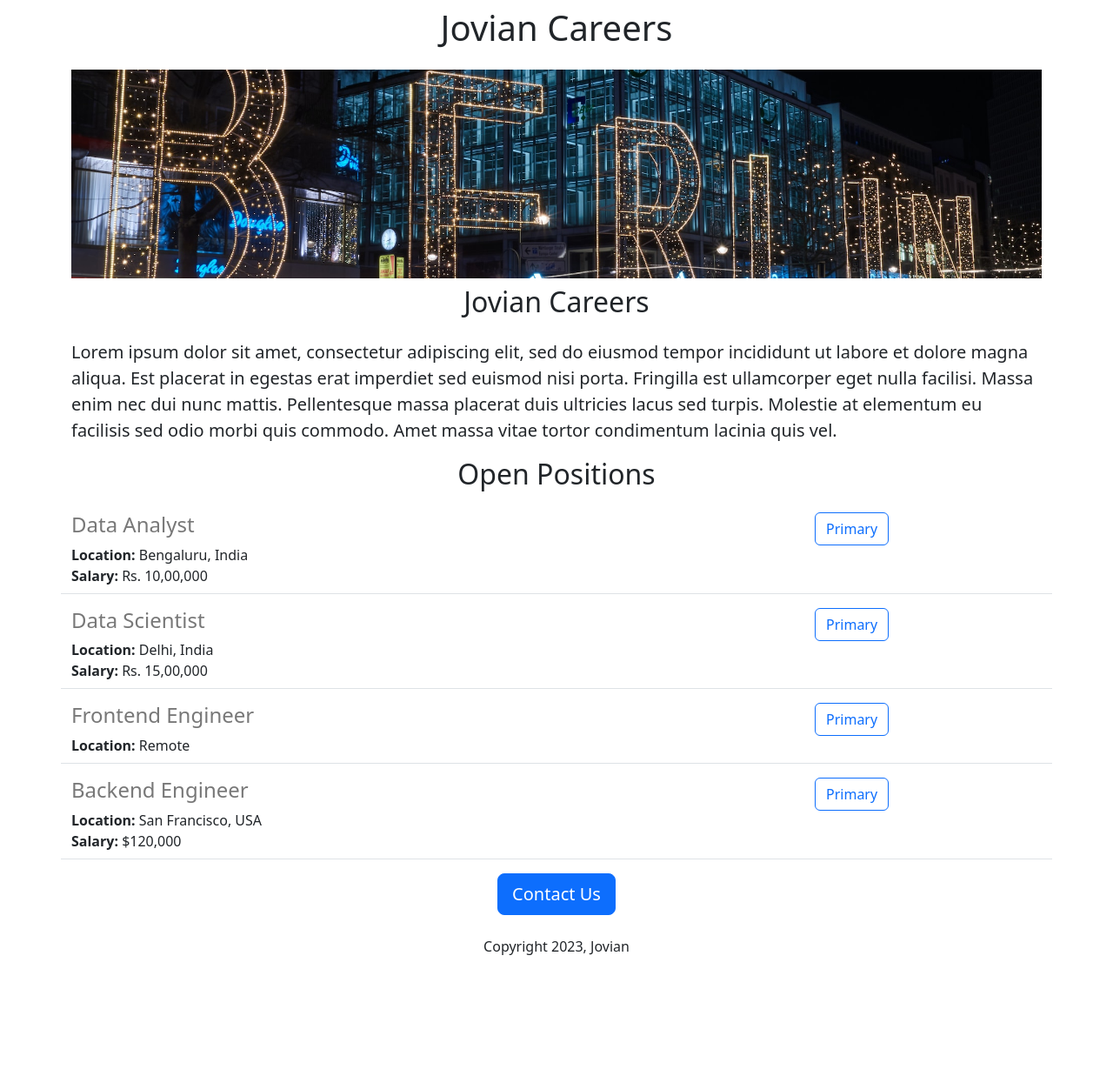
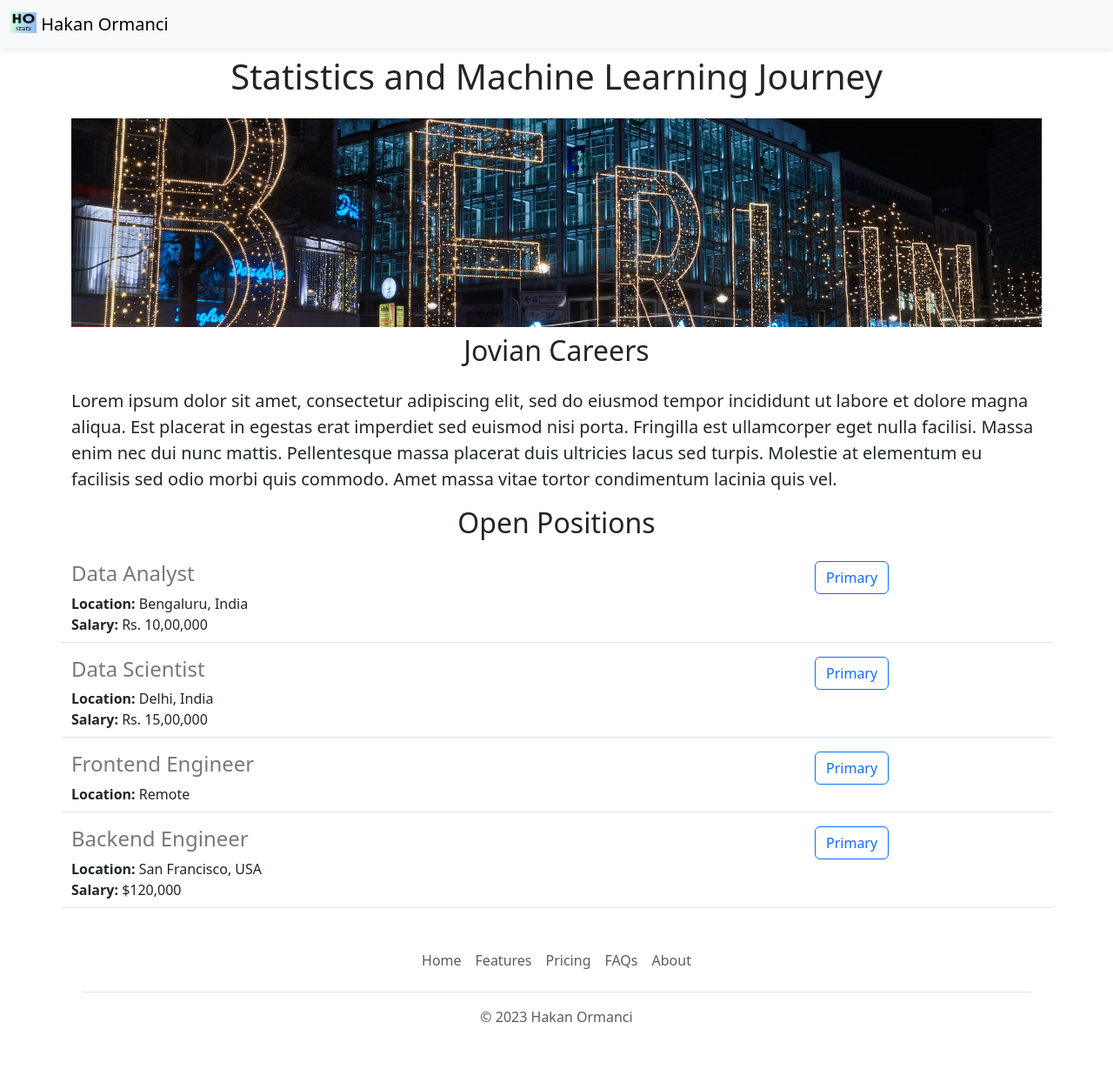
Before and after one commit to hakanormanci/jovian-career-website, a Flask app: page / in a window 1280 px wide. Shown: the whole page at 87% size. Before the commit the page ends 1098 px from the top, so only its background shows below. Run offline with Flask 3, Linux system fonts and the light colour scheme.

Commit message:
functional and aesthetic improvments

```diff
--- a/app.py
+++ b/app.py
@@ -12,7 +12,7 @@ JOBS=[
 @app.route("/")
 def hello_world():
   return render_template('home.html', joblar=JOBS,
-                        company_name="Jovian")
+                        title="Statistics and Machine Learning Journey")
 
 @app.route("/api/jobs")
 def list_jobs():
--- /dev/null
+++ b/templates/footer.html
@@ -0,0 +1,12 @@
+<div class="container">
+  <footer class="py-3 my-4">
+    <ul class="nav justify-content-center border-bottom pb-3 mb-3">
+      <li class="nav-item"><a href="#" class="nav-link px-2 text-body-secondary">Home</a></li>
+      <li class="nav-item"><a href="#" class="nav-link px-2 text-body-secondary">Features</a></li>
+      <li class="nav-item"><a href="#" class="nav-link px-2 text-body-secondary">Pricing</a></li>
+      <li class="nav-item"><a href="#" class="nav-link px-2 text-body-secondary">FAQs</a></li>
+      <li class="nav-item"><a href="#" class="nav-link px-2 text-body-secondary">About</a></li>
+    </ul>
+    <p class="text-center text-body-secondary">&copy; 2023 Hakan Ormanci</p>
+  </footer>
+</div>
--- a/templates/home.html
+++ b/templates/home.html
@@ -2,7 +2,7 @@
 <html>
   <head>
     <title>
-      Jovian Careers
+      Statistics and Machine Learning Journey
     </title>
     <meta charset="utf-8">
     <meta name="viewport" content="width=device-width, initial-scale=1">
@@ -16,8 +16,9 @@
     </style>
   </head>
   <body>
+    {% include "nav.html" %}
     <div class="container">
-    <h1 class="text-center mt-2 mb-4">{{company_name}} Careers</h1>
+    <h1 class="text-center mt-2 mb-4">{{title}}</h1>
     <img class="img-fluid" id="banner" src="https://jovian-career-website.hakanormanc.repl.co/static/banner.jpg">
     <h2 class="text-center mt-2 mb-4">Jovian Careers</h2>
     <p class="lead">Lorem ipsum dolor sit amet, consectetur adipiscing elit, sed do eiusmod tempor incididunt ut labore et dolore magna aliqua. Est placerat in egestas erat imperdiet sed euismod nisi porta. Fringilla est ullamcorper eget nulla facilisi. Massa enim nec dui nunc mattis. Pellentesque massa placerat duis ultricies lacus sed turpis. Molestie at elementum eu facilisis sed odio morbi quis commodo. Amet massa vitae tortor condimentum lacinia quis vel.</p>
@@ -27,9 +28,8 @@
         {% include "jobitem.html" %}
       {% endfor %}
       </div>
-      <div class="text-center">
-    <button class="btn btn-primary btn-lg">Contact Us</button>
-        <p class="mt-4">Copyright 2023, Jovian</p>
+      <div>
+      {% include "footer.html" %}
       </div>
     </div>
   </body>
--- /dev/null
+++ b/templates/nav.html
@@ -0,0 +1,9 @@
+<nav class="navbar bg-body-tertiary shadow-sm fixed-top">
+  <div class="container-fluid">
+    <a class="navbar-brand" href="#">
+      <img src="/static/hO-v2.png" alt="Logo" width="30" height="24" class="d-inline-block align-text-top">
+      Hakan Ormanci
+    </a>
+  </div>
+</nav>
+<div style="height:56px"></div>
```
Also changed, not shown: static/hO-v2.png (added), static/hO.png (added).
